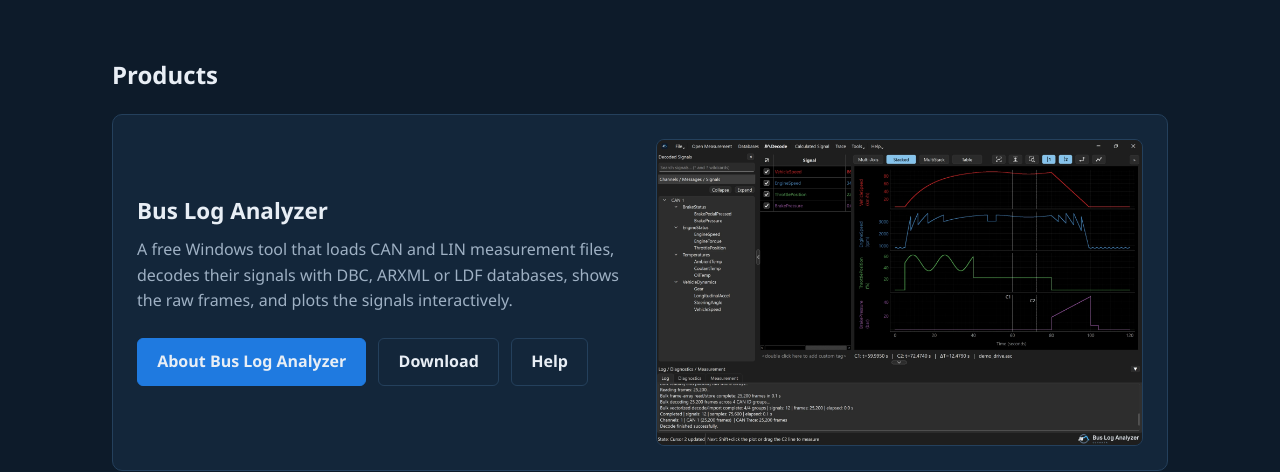
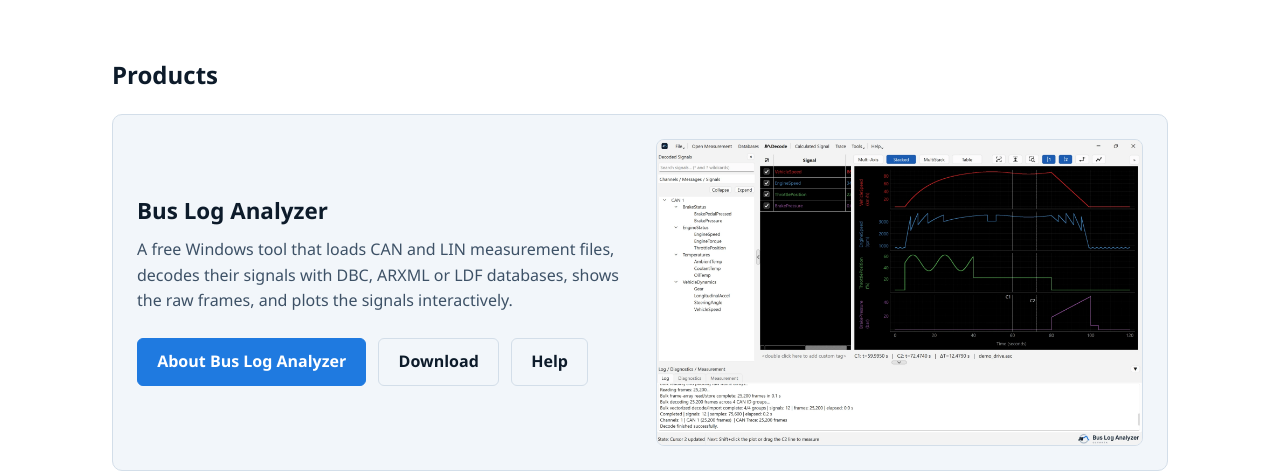
Before and after one commit to osvanta/osvanta.github.io, an Astro site: page / in a window 1280 px wide. Shown: the part 332-804 px from the top of the page. Built offline with nearby package versions, Linux system fonts and the light colour scheme; Astro itself is replaced by a stand-in of ours.

Commit message:
Follow the visitor's light or dark theme
The palette and the screenshots now match the computer's colour scheme.

Co-Authored-By: Claude Fable 5.2 <noreply@anthropic.com>

```diff
--- /dev/null
+++ b/src/components/ThemedImage.astro
@@ -0,0 +1,17 @@
+---
+// A screenshot in both themes. global.css shows the one whose file name ends in
+// -light or -dark to match the visitor's computer; the hidden one is lazy, so
+// the browser never downloads it.
+import { Image } from 'astro:assets';
+
+interface Props {
+  dark: ImageMetadata;
+  light: ImageMetadata;
+  alt: string;
+  widths: number[];
+  sizes: string;
+}
+const { dark, light, alt, widths, sizes } = Astro.props;
+---
+<Image src={dark} alt={alt} widths={widths} sizes={sizes} />
+<Image src={light} alt={alt} widths={widths} sizes={sizes} />
--- a/src/pages/index.astro
+++ b/src/pages/index.astro
@@ -1,7 +1,8 @@
 ---
-import { Image } from 'astro:assets';
 import Base from '../layouts/Base.astro';
+import ThemedImage from '../components/ThemedImage.astro';
 import plot from '../assets/plot-dark.webp';
+import plotLight from '../assets/plot-light.webp';
 import { PRODUCT, DOWNLOAD, HELP, REPO, EMAIL } from '../lib/site';
 
 const principles = [
@@ -48,7 +49,7 @@ const principles = [
         </div>
       </div>
       <figure>
-        <Image src={plot} alt="Bus Log Analyzer plotting four signals of a demo drive" widths={[480, 800, 1200]} sizes="(max-width: 52rem) 100vw, 32rem" loading="eager" />
+        <ThemedImage dark={plot} light={plotLight} alt="Bus Log Analyzer plotting four signals of a demo drive" widths={[480, 800, 1200]} sizes="(max-width: 52rem) 100vw, 32rem" />
       </figure>
     </div>
   </section>
--- a/src/pages/products/bus-log-analyzer/help/databases.md
+++ b/src/pages/products/bus-log-analyzer/help/databases.md
@@ -12,6 +12,7 @@ A raw bus log needs a database for each channel. The database says which frames
 Click **Databases**. The Database Manager lists the channels it found in the measurement.
 
 ![The Database Manager with a database assigned to CAN 1 and a full match](../../../../assets/databases-dark.webp)
+![The Database Manager with a database assigned to CAN 1 and a full match](../../../../assets/databases-light.webp)
 
 1. Click **+ Add Database…** and choose your DBC, ARXML or LDF files.
 2. Under **Assigned to**, choose the channel each database belongs to.
--- a/src/pages/products/bus-log-analyzer/help/decode-and-find-signals.md
+++ b/src/pages/products/bus-log-analyzer/help/decode-and-find-signals.md
@@ -12,6 +12,7 @@ Click **Decode** (`F9`). The status bar shows the progress, and the **Log** pane
 When it is done, the signal tree on the left lists every channel, message and signal.
 
 ![After Decode: the signal tree lists the channel, its messages and signals](../../../../assets/decoded-dark.webp)
+![After Decode: the signal tree lists the channel, its messages and signals](../../../../assets/decoded-light.webp)
 
 ## Search the tree
 
--- a/src/pages/products/bus-log-analyzer/help/install-and-first-start.md
+++ b/src/pages/products/bus-log-analyzer/help/install-and-first-start.md
@@ -24,6 +24,7 @@ Each release comes with a `SHA256SUMS.txt` file. In PowerShell, run `Get-FileHas
 Everything starts from the row at the top of the window, read from left to right in the order of the work.
 
 ![The top row of the window, its eight items numbered](../../../../assets/top-row-dark.webp)
+![The top row of the window, its eight items numbered](../../../../assets/top-row-light.webp)
 
 | | Item | What it does |
 |---|---|---|
--- a/src/pages/products/bus-log-analyzer/help/plotting.md
+++ b/src/pages/products/bus-log-analyzer/help/plotting.md
@@ -28,6 +28,7 @@ The first buttons above the plot choose the mode.
 | **Table** | The plotted signals as a table beside the plot, a row per sample time | You want to read exact values |
 
 ![Four signals in Multi-Axis mode, one axis per unit](../../../../assets/readme-multi-axis-dark.webp)
+![Four signals in Multi-Axis mode, one axis per unit](../../../../assets/readme-multi-axis-light.webp)
 
 ### Working in MultiStack
 
--- a/src/pages/products/bus-log-analyzer/help/trace.md
+++ b/src/pages/products/bus-log-analyzer/help/trace.md
@@ -8,6 +8,7 @@ order: 8
 The Trace lists the raw CAN and LIN frames of the measurement, in order. Use it when a signal looks wrong and you want to see the bytes behind it, or to check the timing of a message.
 
 ![The Trace window listing CAN and LIN frames with the time since the previous frame and changed bytes](../../../../assets/readme-trace-dark.webp)
+![The Trace window listing CAN and LIN frames with the time since the previous frame and changed bytes](../../../../assets/readme-trace-light.webp)
 
 ## Open the Trace
 
--- a/src/styles/global.css
+++ b/src/styles/global.css
@@ -11,6 +11,28 @@
   --width: 68rem;
   --gutter: 1rem;
   --font: "Segoe UI", system-ui, -apple-system, Roboto, "Helvetica Neue", sans-serif;
+}
+
+/* The site follows the visitor's computer: dark by default, light when the
+   computer asks for light. Screenshots come in pairs whose file names end in
+   -dark and -light; only the matching one is shown. */
+@media (prefers-color-scheme: light) {
+  :root {
+    color-scheme: light;
+    --bg: #FFFFFF;
+    --bg-raised: #F2F6FA;
+    --line: #D3DEE9;
+    --text: #0D1B2A;
+    --text-soft: #3D5166;
+    --text-faint: #5A7089;
+    --accent: #1568C8;
+    --accent-strong: #1F7AE0;
+  }
+  .button.primary, .button.primary:hover { color: #FFFFFF; }
+  img[src*="-dark"] { display: none; }
+}
+@media not (prefers-color-scheme: light) {
+  img[src*="-light"] { display: none; }
 }
 
 *, *::before, *::after { box-sizing: border-box; }
```
Also changed, not shown: src/pages/products/bus-log-analyzer/index.astro (+7 -4 lines), src/assets/databases-light.webp (added), src/assets/decoded-light.webp (added), src/assets/plot-light.webp (added), src/assets/readme-multi-axis-light.webp (added), src/assets/readme-trace-light.webp (added), src/assets/top-row-light.webp (added).
